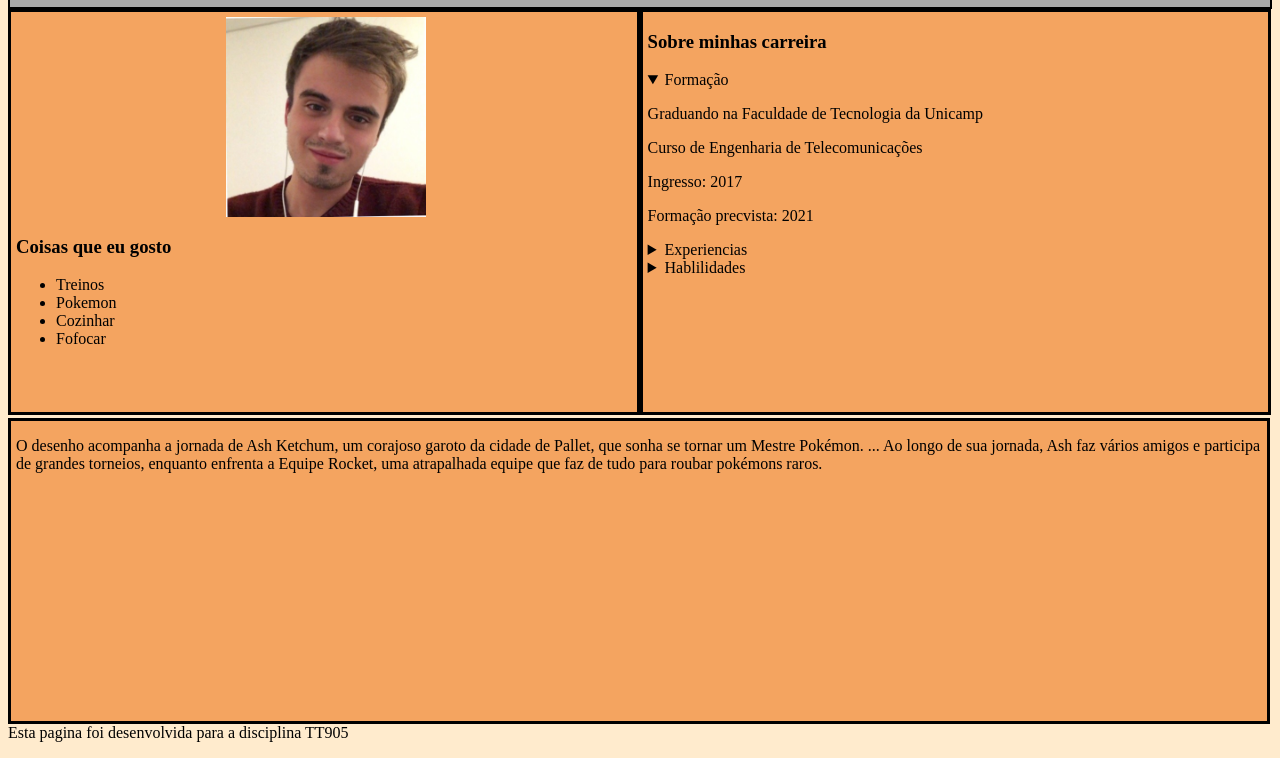
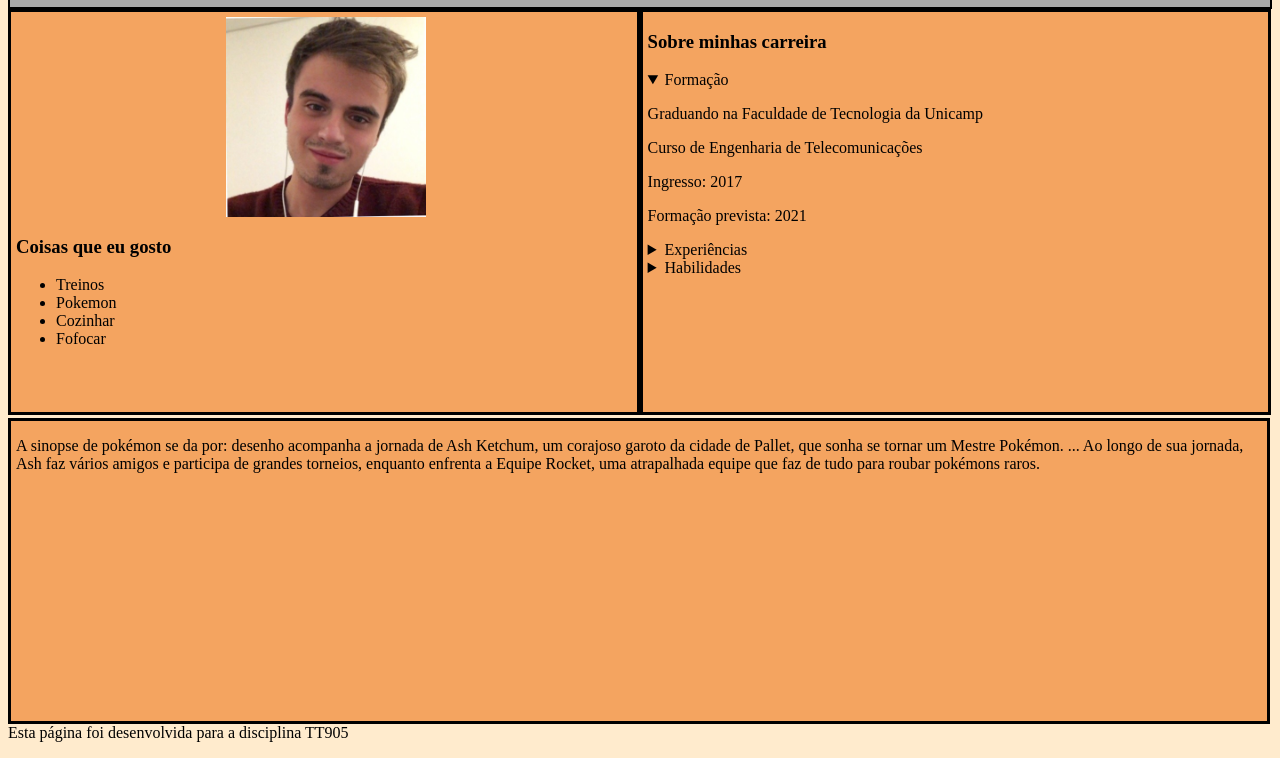
Before and after one commit to BMpache/Atividades_TT905, a plain HTML site: page Trabalho 4.html in a window 1280 px wide. Both pictures are taken after a click on the heading "Formação". Shown: the part 111-869 px from the top of the page. Drawn offline with Linux system fonts and the light colour scheme.

Commit message:
Update Trabalho 4.html

```diff
--- a/Trabalho 4.html
+++ b/Trabalho 4.html
@@ -36,10 +36,10 @@
             <p>Graduando na Faculdade de Tecnologia da Unicamp</p>
             <p>Curso de Engenharia de Telecomunicações</p>
             <p>Ingresso: 2017</p>
-            <p>Formação precvista: 2021</p>
+            <p>Formação prevista: 2021</p>
         </details>
         <details>
-            <summary>Experiencias</summary>
+            <summary>Experiências</summary>
             <ul>
                 <li>Diretor de Marketing AAAETA</li>
                 <li>Diretor de Marketing Aruli</li>
@@ -49,22 +49,23 @@
             </ul>
         </details>
         <details>
-            <summary>Hablilidades</summary>
+            <summary>Habilidades</summary>
             <ul>
                 <li>Word</li>
                 <li>Excel</li>
                 <li>MATLAB</li>
+                 <li>Phyton</li>
             </ul>
         </details>
     </section>
 
     <section class="full">
-        <p>O desenho acompanha a jornada de Ash Ketchum, um corajoso garoto da cidade de Pallet, que sonha se tornar um Mestre Pokémon. ... Ao longo de sua jornada, Ash faz vários amigos e participa de grandes torneios, enquanto enfrenta a Equipe Rocket, uma atrapalhada equipe que faz de tudo para roubar pokémons raros.
+        <p> A sinopse de pokémon se da por: desenho acompanha a jornada de Ash Ketchum, um corajoso garoto da cidade de Pallet, que sonha se tornar um Mestre Pokémon. ... Ao longo de sua jornada, Ash faz vários amigos e participa de grandes torneios, enquanto enfrenta a Equipe Rocket, uma atrapalhada equipe que faz de tudo para roubar pokémons raros.
 </p>
     </section>
 
         <p class='clear'>
-            Esta pagina foi desenvolvida para a disciplina TT905
+            Esta página foi desenvolvida para a disciplina TT905
         </p>
 
 </body>
```
